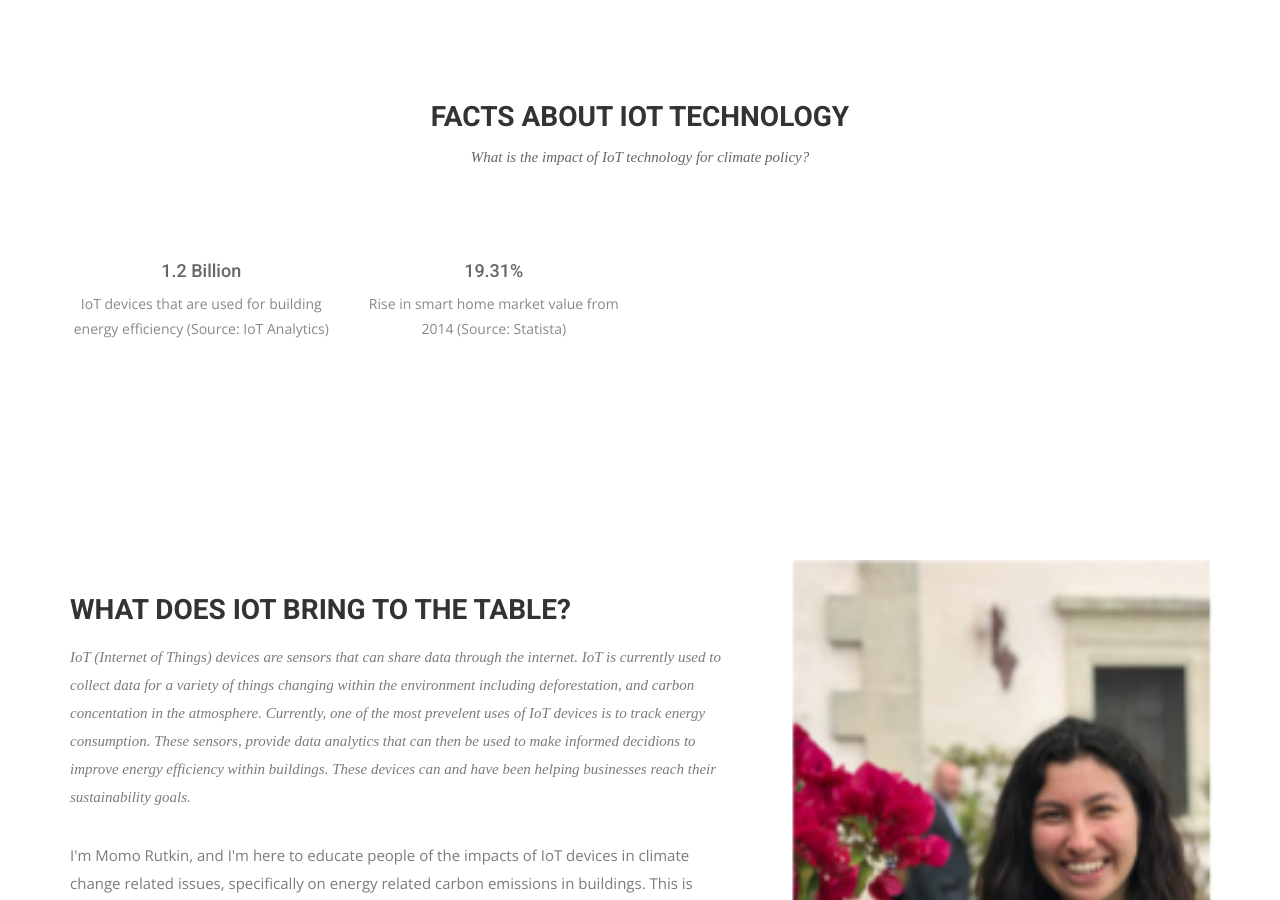
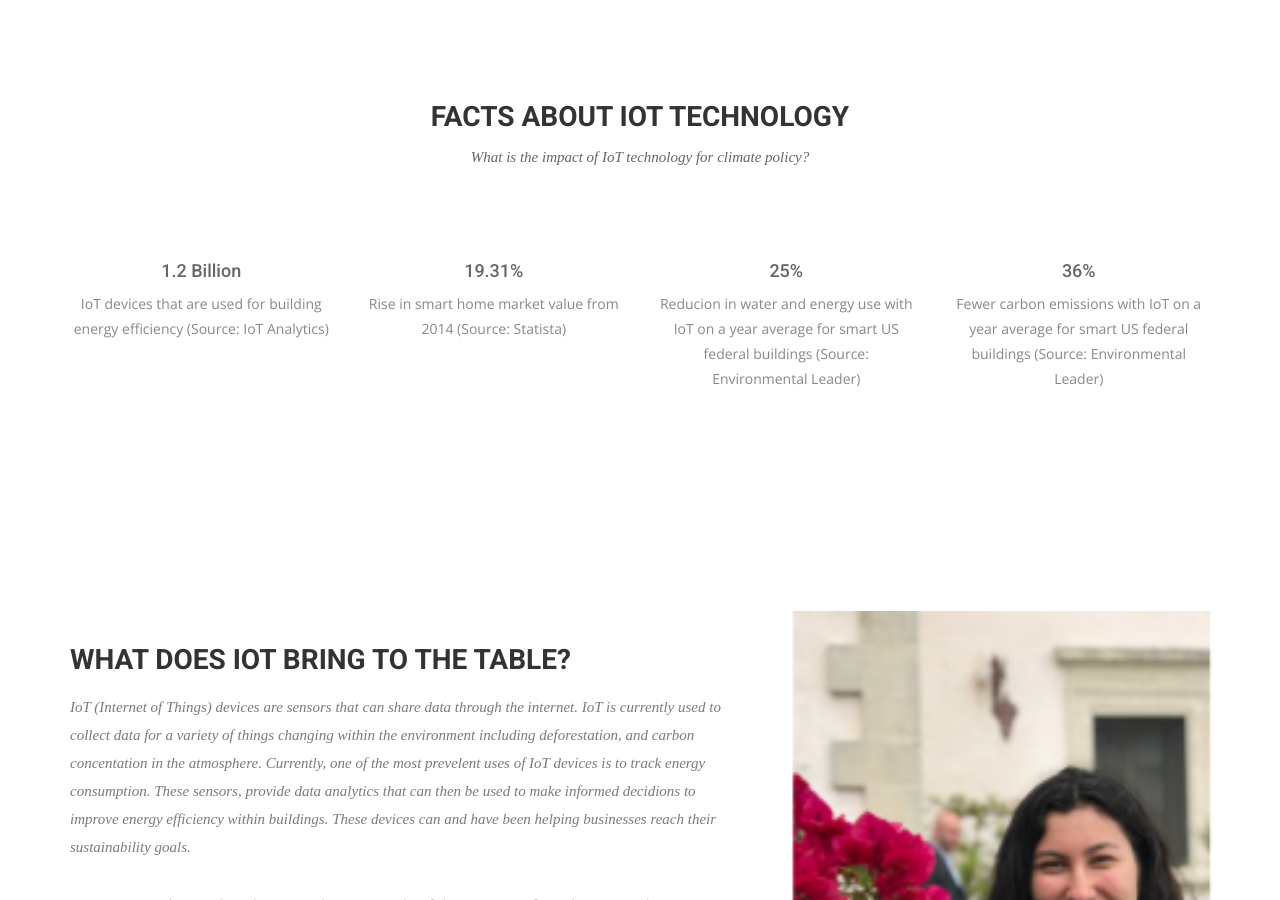
Before and after one commit to morutkin/morutkin.github.io, a Jekyll site: the page built from index.html, in a window 1280 px wide and 900 px high, scrolled down 903 px. Built offline with Jekyll 4.4.1, drawn with Linux system fonts in a browser that asks for light colours; nearby versions of some CDN libraries; some web fonts are replaced.

Commit message:
Update index.html

```diff
--- a/index.html
+++ b/index.html
@@ -43,6 +43,24 @@ permalink: /
 
               </p>
           </div>
+        </div>
+        <div class="col-sm-6 col-md-3">
+            <div class="service-item">
+              <i class="icon home"></i>
+              <h4>25%</h4>
+              <p>Reducion in water and energy use with IoT on a year average for smart US federal buildings (Source: Environmental Leader)
+
+                </p>
+            </div>
+        </div>
+        <div class="col-sm-6 col-md-3">
+            <div class="service-item">
+              <i class="icon home"></i>
+              <h4>36%</h4>
+              <p>Fewer carbon emissions with IoT on a year average for smart US federal buildings (Source: Environmental Leader)
+
+                </p>
+            </div>
         </div>
 
       </div>
```
